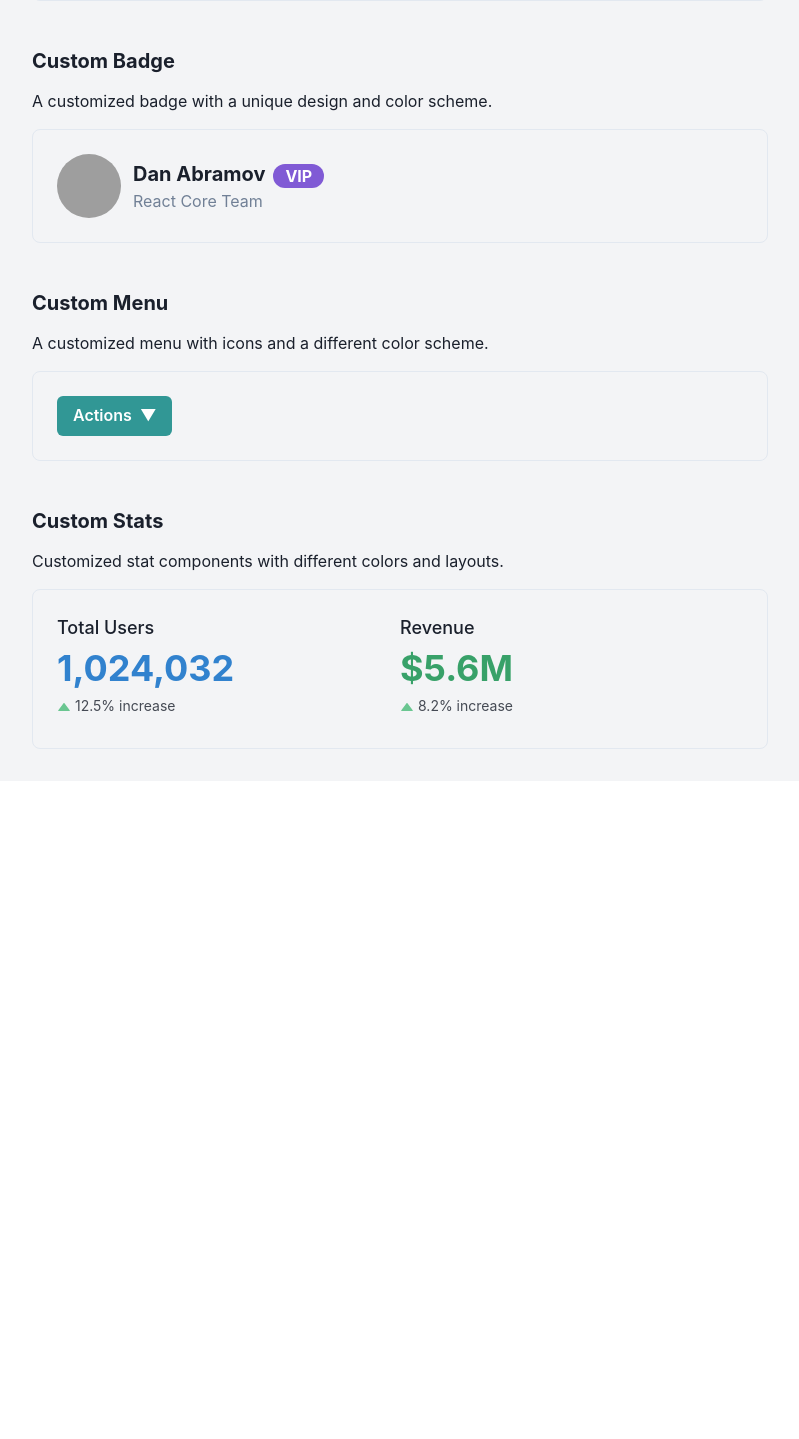
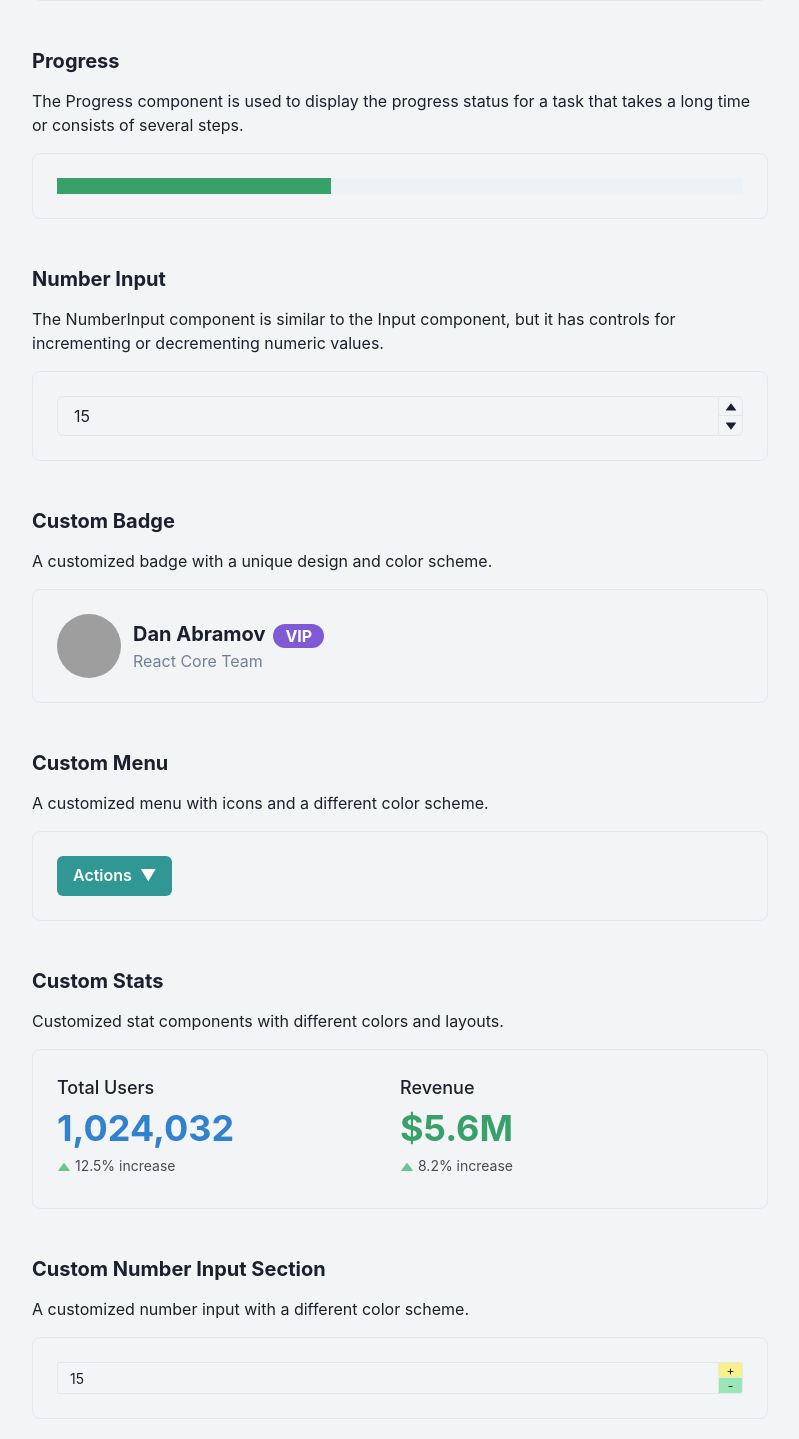
Before and after one commit to ashlynmaria/ui-libraries-demo, a React (Create React App) app: page /chakra-ui in a window 1280 px wide. Shown: the part 811-2250 px from the top of the page, without its empty margins (240-1039 px from the left). Before the commit the page ends 1592 px from the top, so only its background shows below. Built offline with nearby package versions, Linux system fonts and the light colour scheme; grey boxes are pictures that could not be loaded.

Commit message:
Added ChakraUI components of progress bar and number input

```diff
--- a/package.json
+++ b/package.json
@@ -7,7 +7,7 @@
     "@emotion/react": "^11.11.4",
     "@emotion/styled": "^11.11.5",
     "@mui/icons-material": "^5.15.20",
-    "@mui/material": "^5.15.20",
+    "@mui/material": "^5.15.21",
     "@radix-ui/react-context-menu": "^2.2.1",
     "@radix-ui/react-label": "^2.1.0",
     "@radix-ui/react-popover": "^1.1.1",
@@ -17,7 +17,7 @@
     "@testing-library/user-event": "^13.5.0",
     "class-variance-authority": "^0.7.0",
     "clsx": "^2.1.1",
-    "flowbite": "^2.3.0",
+    "flowbite": "^2.4.1",
     "flowbite-react": "^0.10.1",
     "framer-motion": "^11.2.12",
     "lucide-react": "^0.396.0",
@@ -58,7 +58,7 @@
     "@craco/craco": "^7.1.0",
     "@shadcn/ui": "^0.0.4",
     "autoprefixer": "^10.4.19",
-    "postcss": "^8.4.38",
+    "postcss": "^8.4.39",
     "tailwindcss": "^3.4.4"
   }
 }
--- a/src/pages/ChakraUIPage.js
+++ b/src/pages/ChakraUIPage.js
@@ -18,7 +18,13 @@ import {
   StatNumber,
   StatHelpText,
   StatArrow,
-  StatGroup
+  StatGroup,
+  Progress,
+  NumberInput,
+  NumberInputField,
+  NumberInputStepper,
+  NumberIncrementStepper,
+  NumberDecrementStepper,
 } from "@chakra-ui/react";
 
 const theme = extendTheme({
@@ -111,6 +117,30 @@ function ChakraUIPage() {
           </Box>
         </Box>
 
+        {/* Progress Section */}
+        <Box mb={12}>
+        <Heading as="h2" size="xl" mb={4}>Progress</Heading>
+        <Text mb={4}>The Progress component is used to display the progress status for a task that takes a long time or consists of several steps. </Text>
+        <Box p={6} borderWidth={1} borderRadius="lg">
+          <Progress colorScheme='green' size='lg' value={40} />
+        </Box>
+        </Box>
+
+        {/* Number Input Section */}
+        <Box mb={12}>
+        <Heading as="h2" size="xl" mb={4}>Number Input</Heading>
+        <Text mb={4}>The NumberInput component is similar to the Input component, but it has controls for incrementing or decrementing numeric values.</Text>
+        <Box p={6} borderWidth={1} borderRadius="lg">
+          <NumberInput defaultValue={15}>
+            <NumberInputField />
+            <NumberInputStepper>
+              <NumberIncrementStepper />
+              <NumberDecrementStepper />
+            </NumberInputStepper>
+          </NumberInput>
+        </Box>
+        </Box>
+
         {/* Custom Badge Section */}
         <Box mb={12}>
           <Heading as="h2" size="xl" mb={4}>Custom Badge</Heading>
@@ -151,7 +181,7 @@ function ChakraUIPage() {
         </Box>
 
         {/* Custom Stats Section */}
-        <Box>
+        <Box mb ={12}>
           <Heading as="h2" size="xl" mb={4}>Custom Stats</Heading>
           <Text mb={4}>Customized stat components with different colors and layouts.</Text>
           <Box p={6} borderWidth={1} borderRadius="lg">
@@ -175,7 +205,31 @@ function ChakraUIPage() {
             </Flex>
           </Box>
         </Box>
+
+
+        {/* Custom Number Input Section */}
+        <Box mb={12}>
+        <Heading as="h2" size="xl" mb={4}>Custom Number Input Section</Heading>
+        <Text mb={4}>A customized number input with a different color scheme.</Text>
+        <Box p={6} borderWidth={1} borderRadius="lg">
+        <NumberInput size='sm' defaultValue={15} min={10}>
+          <NumberInputField focusBorderColor='red.200' />
+          <NumberInputStepper>
+            <NumberIncrementStepper
+              bg='yellow.200'
+              _active={{ bg: 'yellow.300' }}
+              children='+'
+            />
+            <NumberDecrementStepper
+              bg='green.200'
+              _active={{ bg: 'green.300' }}
+              children='-'
+            />
+            </NumberInputStepper>
+          </NumberInput>
+        </Box>
       </Box>
+    </Box>
     </ChakraProvider>
   );
 }
```
Also changed, not shown: 1 other file (tests, documents, lock files or other folders).
